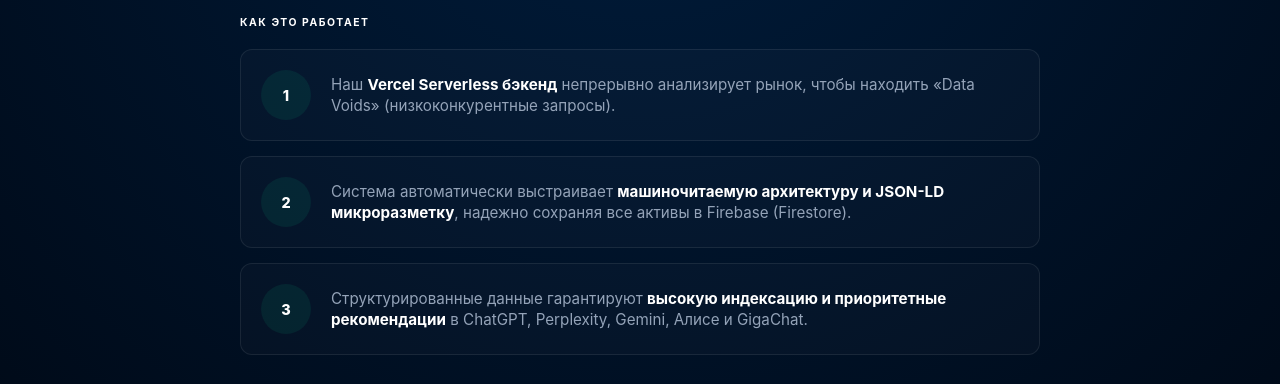
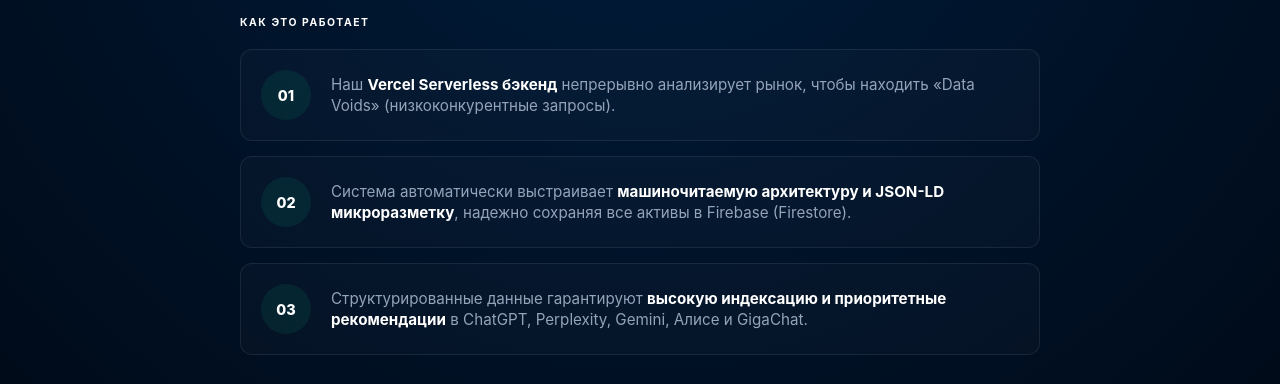
Before and after one commit to Pablocheee/OrdoAxioAio, a React (Vite) app: page / in a window 1280 px wide. Shown: the part 234-618 px from the top of the page. Built offline with nearby package versions, Linux system fonts and the light colour scheme.

Commit message:
style: update step numbering format in Landing page
Change step icons from single digits to double digits for consistent styling.

```diff
--- a/src/Landing.tsx
+++ b/src/Landing.tsx
@@ -70,15 +70,15 @@ const Landing: React.FC = () => {
                 <div className="section-label">Как это работает</div>
                 <section className="steps-container">
                     <div className="step-item">
-                        <div className="step-icon">1</div>
+                        <div className="step-icon">01</div>
                         <div className="step-text">Наш <b>Vercel Serverless бэкенд</b> непрерывно анализирует рынок, чтобы находить «Data Voids» (низкоконкурентные запросы).</div>
                     </div>
                     <div className="step-item">
-                        <div className="step-icon">2</div>
+                        <div className="step-icon">02</div>
                         <div className="step-text">Система автоматически выстраивает <b>машиночитаемую архитектуру и JSON-LD микроразметку</b>, надежно сохраняя все активы в Firebase (Firestore).</div>
                     </div>
                     <div className="step-item">
-                        <div className="step-icon">3</div>
+                        <div className="step-icon">03</div>
                         <div className="step-text">Структурированные данные гарантируют <b>высокую индексацию и приоритетные рекомендации</b> в ChatGPT, Perplexity, Gemini, Алисе и GigaChat.</div>
                     </div>
                 </section>
```
